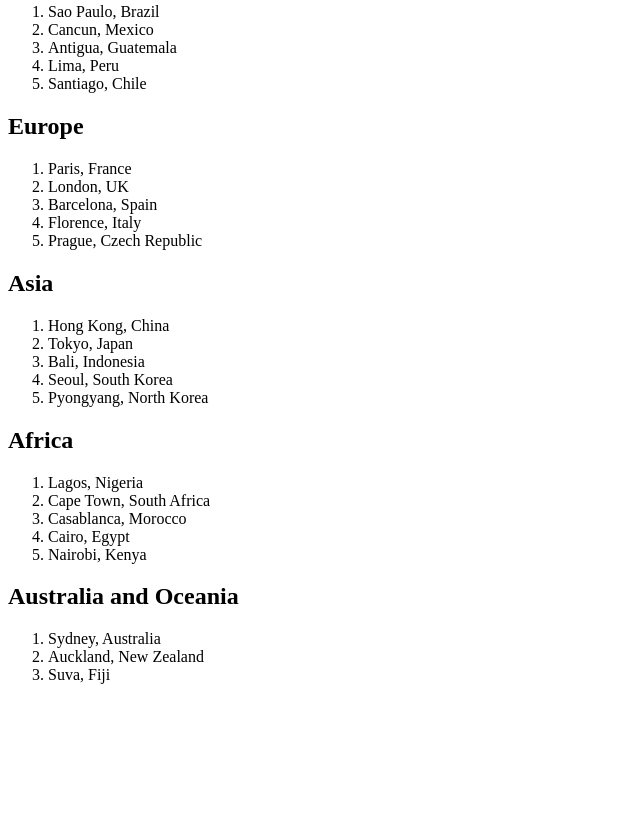
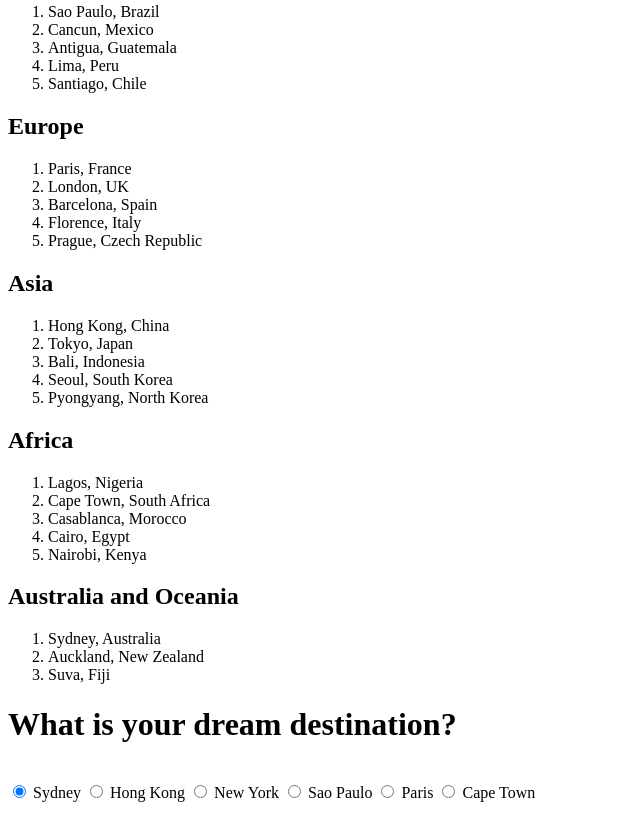
Before and after one commit to s-garrett/Sophomore_Year_WebDevHC, a plain HTML site: page index.html in a window 1280 px wide. Shown: the part 373-1191 px from the top of the page, without its empty margins (0-640 px from the left). Before the commit the page ends 1073 px from the top, so only its background shows below. Drawn offline with Linux system fonts and the light colour scheme.

Commit message:
Added Form for favorite City

```diff
--- a/index.html
+++ b/index.html
@@ -54,5 +54,24 @@
             <li> Auckland, New Zealand </li>
             <li> Suva, Fiji </li>
             </ol>
+
+
+    <!--START OF FORM ONE -->
+    <h1> What is your dream destination? </h1>
+    <p>
+    </br />
+    <input type="radio" name="cities" value="Sydney" checked="checked" /> Sydney
+
+    <input type="radio" name="cities" value="Hong Kong" /> Hong Kong
+
+    <input type="radio" name="cities" value="New York" /> New York
+
+    <input type="radio" name="cities" value="Sao Paulo" /> Sao Paulo
+
+    <input type="radio" name="cities" value="Paris" /> Paris
+
+    <input type="radio" name="cities" value="Cape Town" /> Cape Town
+
+    </p>
     </body>
 </html><!--Main file to work in-->
```
